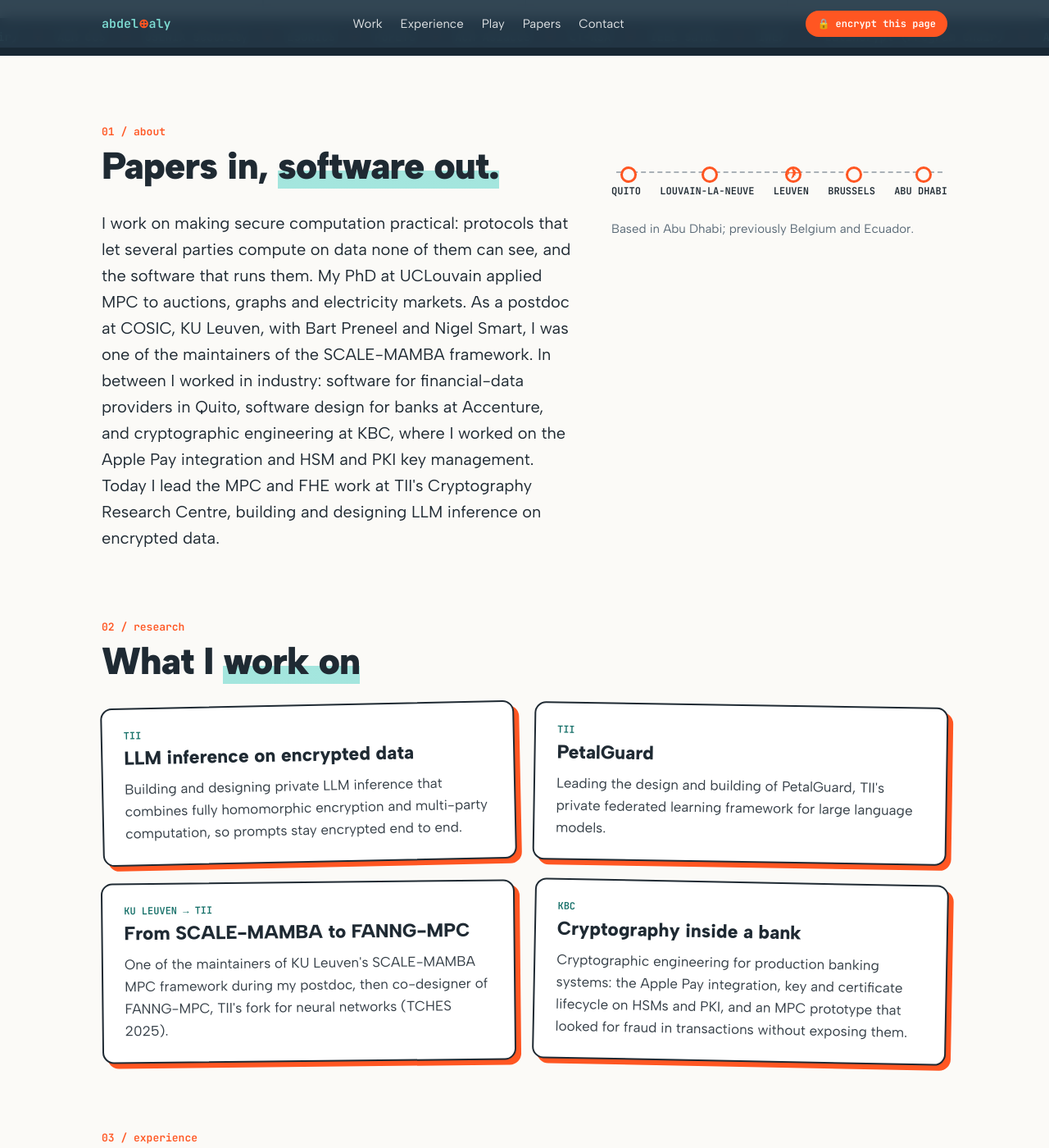
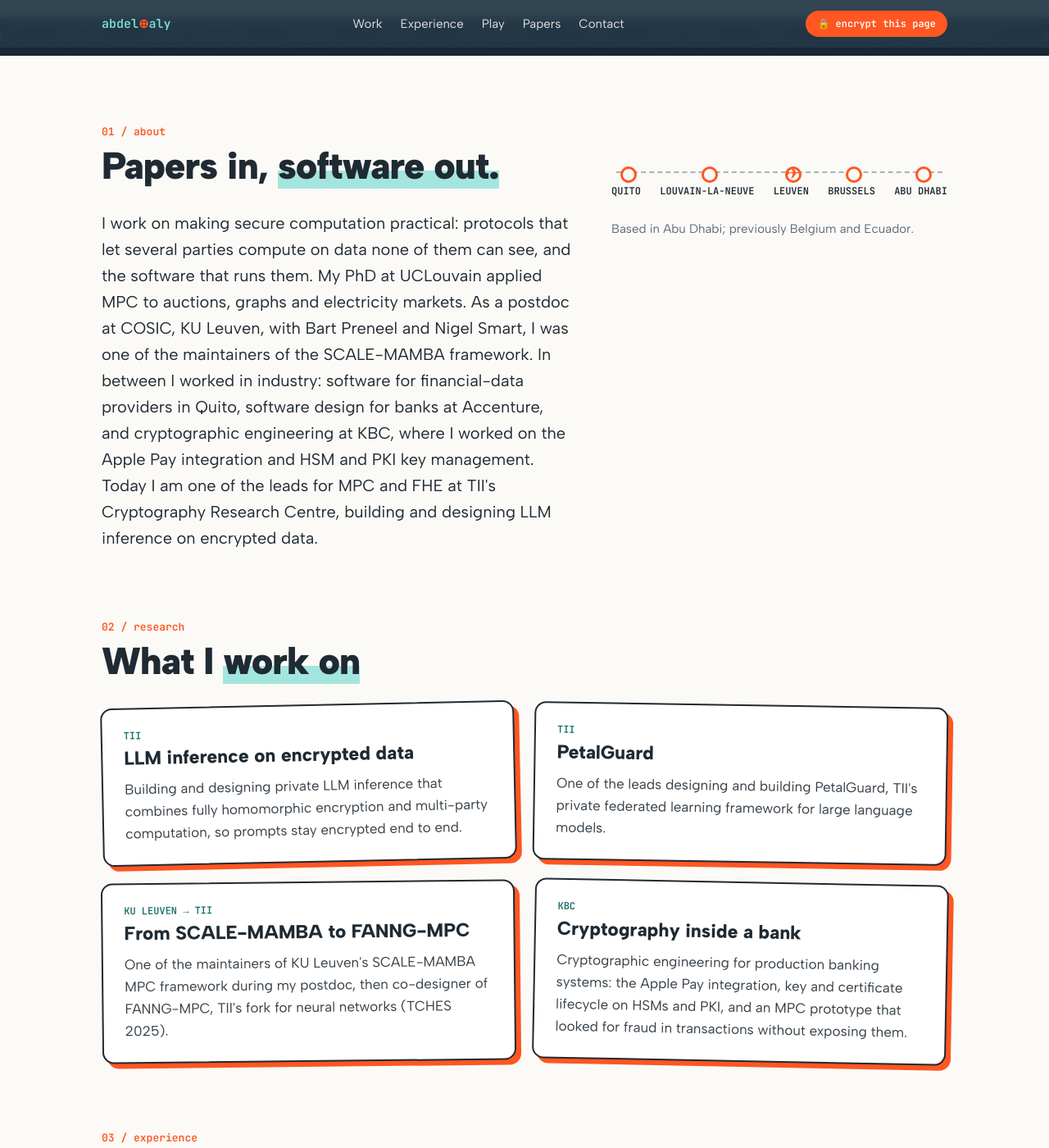
Before and after one commit to abdelrahamanaly/abdelrahamanaly.github.io, a Jekyll site: the page built from index.html, in a window 1280 px wide and 1400 px high, scrolled down 805 px. Shown: the whole window at 82% size. Built offline with Jekyll 4.4.1, drawn with Linux system fonts in a browser that asks for light colours.

Commit message:
Say one of the leads, not the lead
Co-Authored-By: Claude Opus 5.5 <noreply@anthropic.com>

```diff
--- a/_data/highlights.yml
+++ b/_data/highlights.yml
@@ -6,7 +6,7 @@
 
 - title: PetalGuard
   where: TII
-  text: Leading the design and building of PetalGuard, TII's private federated learning framework for large language models.
+  text: One of the leads designing and building PetalGuard, TII's private federated learning framework for large language models.
 
 - title: From SCALE-MAMBA to FANNG-MPC
   where: KU Leuven → TII
--- a/_data/profile.yml
+++ b/_data/profile.yml
@@ -45,8 +45,8 @@ about:
     Nigel Smart, I was one of the maintainers of the SCALE-MAMBA framework. In between I worked in
     industry: software for financial-data providers in Quito, software design for banks at Accenture,
     and cryptographic engineering at KBC, where I worked on the Apple Pay integration and HSM and PKI
-    key management. Today I lead the MPC and FHE work at TII's Cryptography Research Centre,
-    building and designing LLM inference on encrypted data.
+    key management. Today I am one of the leads for MPC and FHE at TII's Cryptography Research
+    Centre, building and designing LLM inference on encrypted data.
 
 contact:
   heading: "Say hello."
```
